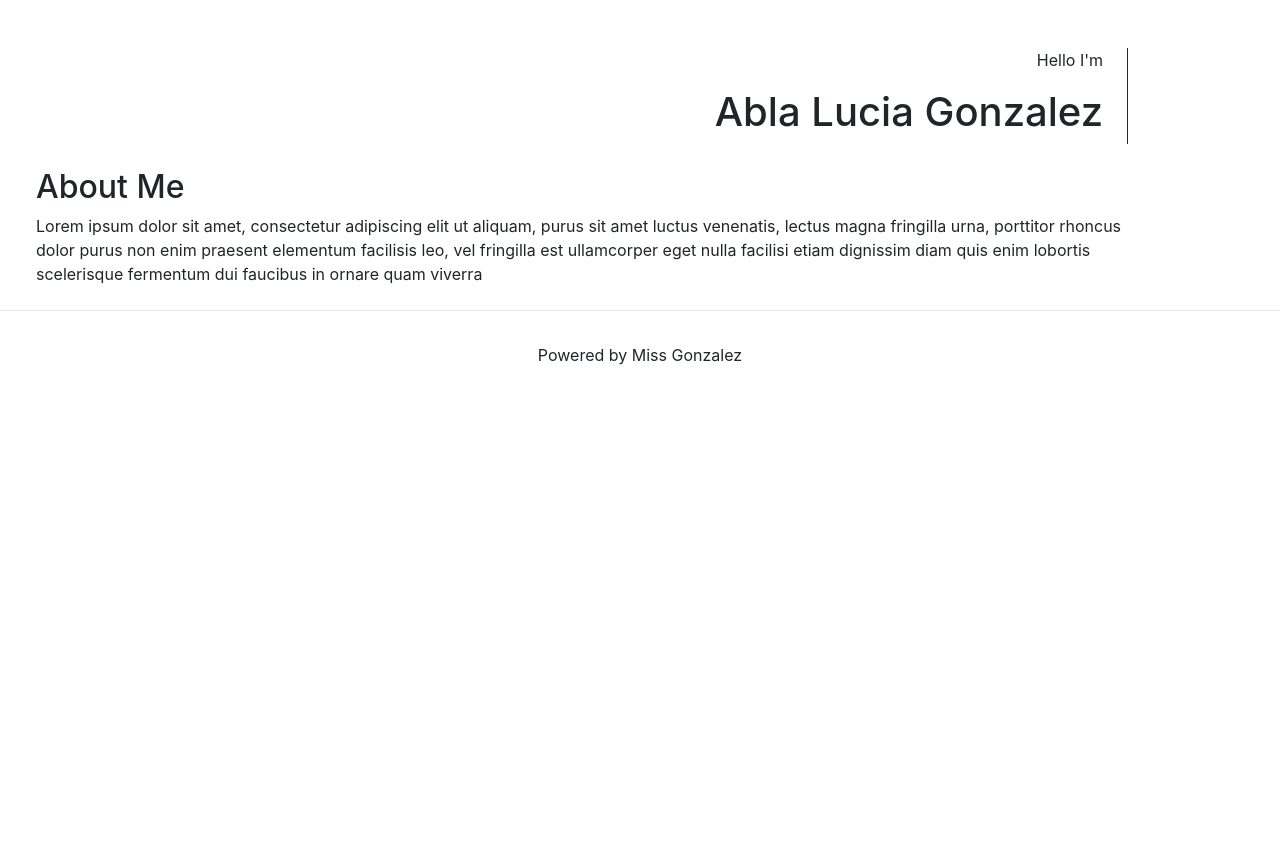
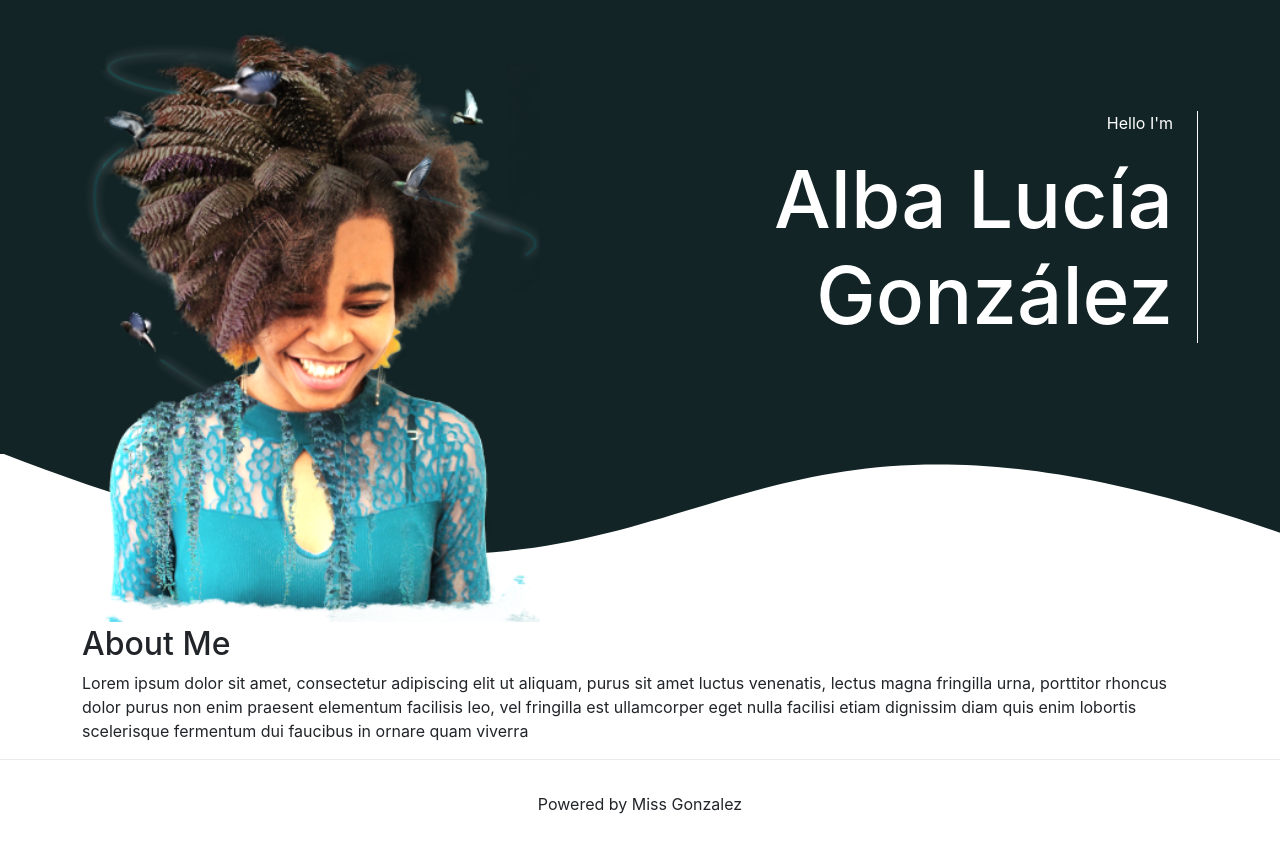
Before and after one commit to Alba-Lucia/Portafolio-React, a Next.js app: page / in a window 1280 px wide. Before the commit the page ends 800 px from the top, so only its background shows below. Built offline with nearby package versions, Linux system fonts and the light colour scheme.

Commit message:
backgound and imagen

```diff
--- a/components/About.js
+++ b/components/About.js
@@ -2,7 +2,7 @@ import React from 'react'
 
 export const About = () => {
   return (
-      <div>
+      <div className='container'>
         <h2>About Me</h2>
           <p>Lorem ipsum dolor sit amet, consectetur adipiscing elit ut aliquam, purus sit amet luctus
           venenatis, lectus magna fringilla urna, porttitor rhoncus dolor purus non enim praesent  elementum facilisis leo, vel  fringilla est ullamcorper  eget nulla facilisi etiam dignissim  diam quis enim lobortis  scelerisque fermentum dui
--- a/components/Hero/Hero.js
+++ b/components/Hero/Hero.js
@@ -1,14 +1,25 @@
 import React from 'react'
+import { Wave } from './Wave'
 
 export function Hero() {
   return (
+   <div className="content__hero mb-4">
+      <div className="content__dark py-4">
+        <div className="container d-flex flex-column flex-md-row justify-content-between align-items-center">
+          <div className=" order-md-1 ">
+            <div className="hero my-4">
+              <div className=" pe-4 text-end w-100">
+                <p>Hello I{`'`}m</p>
+                <h1>Alba Lucía González</h1>
+              </div>
+            </div>
+          </div>
+          <img src='AlbaPortafolio.png' alt='Photo alba lucia gonzalez' className="hero__imagen"/>
+        </div>
+      </div>
 
-    <div className="hero float-end m-4 w-100">
-      <div className="hero__content pe-4 text-end">
-        <p>Hello I{`'`}m</p>
-        <h1>Abla Lucia Gonzalez</h1>
-      </div>
-    </div>
+      <Wave/>
 
+   </div>
   )
 }
--- /dev/null
+++ b/components/Hero/Wave.js
@@ -0,0 +1,32 @@
+import React from 'react'
+import './wave.module.css'
+
+export const Wave = () => {
+  return (
+    <div className='wave'>
+        <div className="header__wave-desktop">
+          <div className="header__wave"
+            style={{height: '150px', overflow:'hidden'}}>
+              <svg viewBox="0 0 500 150" preserveAspectRatio="none"
+              style={{height: '100%', width: '100%'}}>
+                <path d="M-4.05,-2.46 C288.77,292.59 244.16,-148.51 502.91,84.38 L506.67,-11.34 L-1.62,-16.27 Z"
+                  style={{stroke: 'none', fill: '#132426'}}>
+                </path>
+              </svg>
+          </div>
+        </div>
+
+          <div className="header__wave-movil">
+           <div className="header__wave"
+            style={{height: '150px', overflow: 'hidden'}} >
+              <svg viewBox="0 0 500 150" preserveAspectRatio="none"
+              style={{height: '100%', width: '100%'}}>
+                <path d="M-9.73,3.46 C185.75,75.49 322.83,81.41 511.02,1.49 L501.29,-16.27 L-1.62,-16.27 Z"
+                  style={{stroke: 'none', fill: '#132426'}}>
+                </path>
+              </svg>
+          </div>
+          </div>
+    </div>
+  )
+}
--- a/components/Hero/hero.css
+++ b/components/Hero/hero.css
@@ -1,3 +1,40 @@
+
 .hero {
-    border-right: solid 1px rgb(37, 37, 37);
+    border-right: solid 1px #fff;
 }
+
+.hero__imagen{
+    display: block;
+    width: 90%;
+    margin: 0 auto;
+    margin-bottom: -6.5rem;
+    z-index: 9;
+}
+@media (min-width: 768px){
+    .hero__imagen{
+        width: 50%;
+        margin-bottom: -10rem;
+    }
+}
+@media (min-width: 1024px){
+    .hero__imagen{
+        width: 50%;
+        margin-bottom: -12rem;
+    }
+}
+
+.wave{
+    margin-top: -3px;
+}
+
+.header__wave-desktop{
+    display: none;
+}
+@media (min-width: 768px) {
+    .header__wave-desktop{
+        display: block;
+    }
+    .header__wave-movil{
+        display: none;
+    }
+}
--- /dev/null
+++ b/components/Hero/wave.module.css
@@ -0,0 +1,5 @@
+.header__wave-desktop{
+    background-color: red;
+    margin-top: 90px;
+
+}
--- a/pages/index.js
+++ b/pages/index.js
@@ -4,12 +4,15 @@ import Image from 'next/image'
 import styles from '../styles/Home.module.css'
 import { About } from '../components/About'
 import { Hero } from '../components/Hero/Hero'
+import { Wave } from '../components/Hero/Wave'
+
 
 export default function Home() {
   return (
     <div>
-      <div className="container m-4">
-        <Hero />
+
+      <div className="">
+          <Hero />
         <About/>
     </div>
 
--- a/styles/Home.module.css
+++ b/styles/Home.module.css
@@ -1,5 +1,5 @@
 .container {
-  padding: 0 2rem;
+  padding: 0 1rem;
 }
 
 .main {
--- a/styles/globals.css
+++ b/styles/globals.css
@@ -1,12 +1,39 @@
 @import '../components/Hero/hero.css';
 @import '../node_modules/bootstrap/dist/css/bootstrap.min.css';
+
+:root{
+  --font-primary: 'Inter', sans-serif;
+  --font-secundary: 'Antic Slab', serif;
+
+  --color-primary: #16d5ff;
+  --color-pink: #FF2E79;
+  --color-blue: #008293;
+  --color-background-dark: #132426;
+  --color-gradient: linear-gradient(270deg, #FF2E79 0%, #BB7DB9 85.72%);
+  --color-gris-claro: rgba(196, 196, 196, 0.05);
+  --color-white: #fff;
+  --text-color: #686868;
+  --separador: 5rem;
+}
 
 html,
 body {
   padding: 0;
   margin: 0;
-  font-family: -apple-system, BlinkMacSystemFont, Segoe UI, Roboto, Oxygen,
-    Ubuntu, Cantarell, Fira Sans, Droid Sans, Helvetica Neue, sans-serif;
+  font-family: var(--font-primary);
+}
+
+* {
+  box-sizing: border-box;
+}
+
+a, p{
+  font-size: 1.2rem;
+}
+@media (min-width: 768px){
+  a, p{
+    font-size: 1rem;
+  }
 }
 
 a {
@@ -14,6 +41,23 @@ a {
   text-decoration: none;
 }
 
-* {
-  box-sizing: border-box;
+h1{
+  font-size: 2rem;
 }
+
+
+@media (min-width: 768px){
+  h1{
+    font-size: 3.5rem;
+  }
+}
+@media (min-width: 1024px){
+  h1{
+    font-size: 5rem;
+  }
+}
+
+.content__dark{
+  background-color: var(--color-background-dark);
+  color: var(--color-white);
+}
```
Also changed, not shown: public/AlbaPortafolio.png (added).
